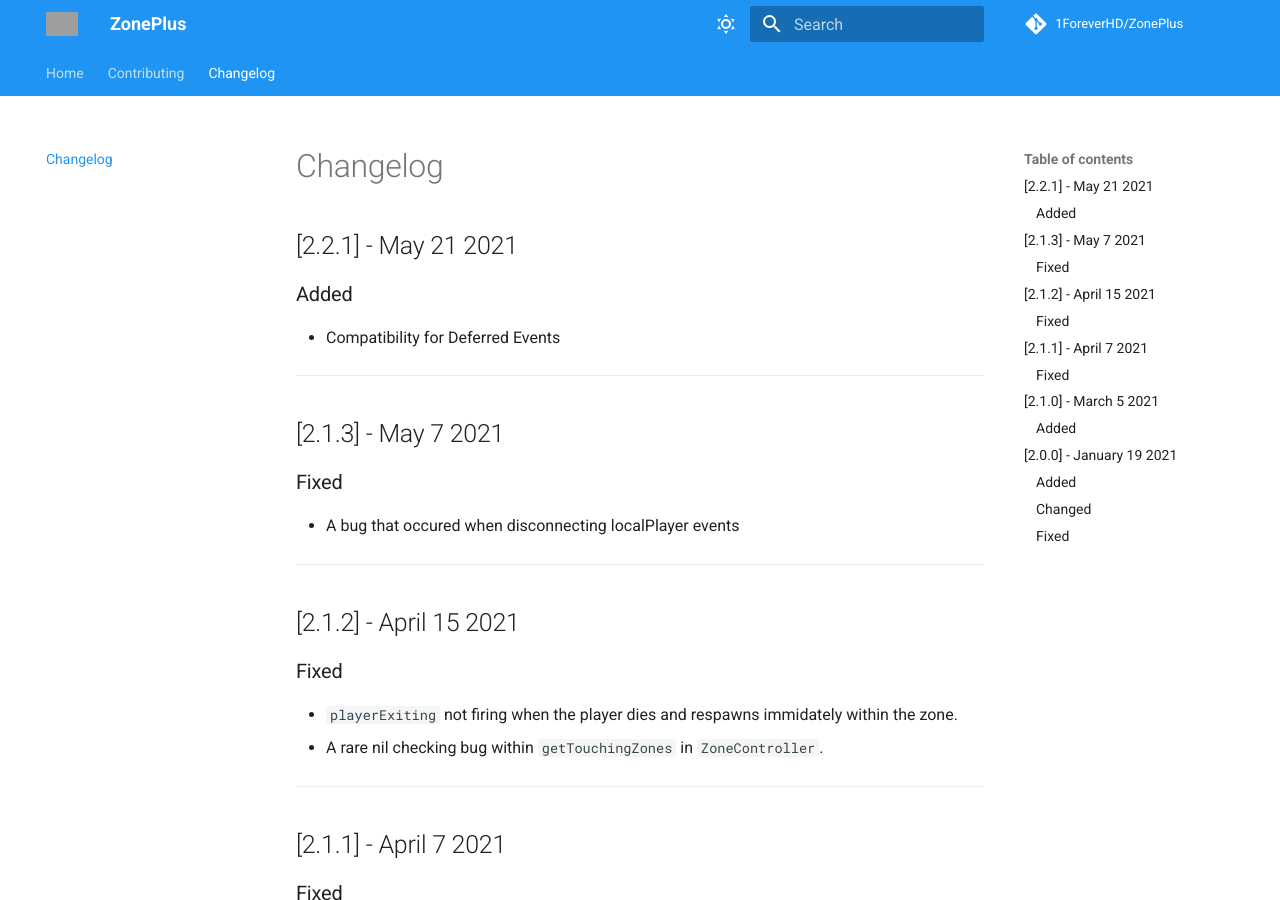
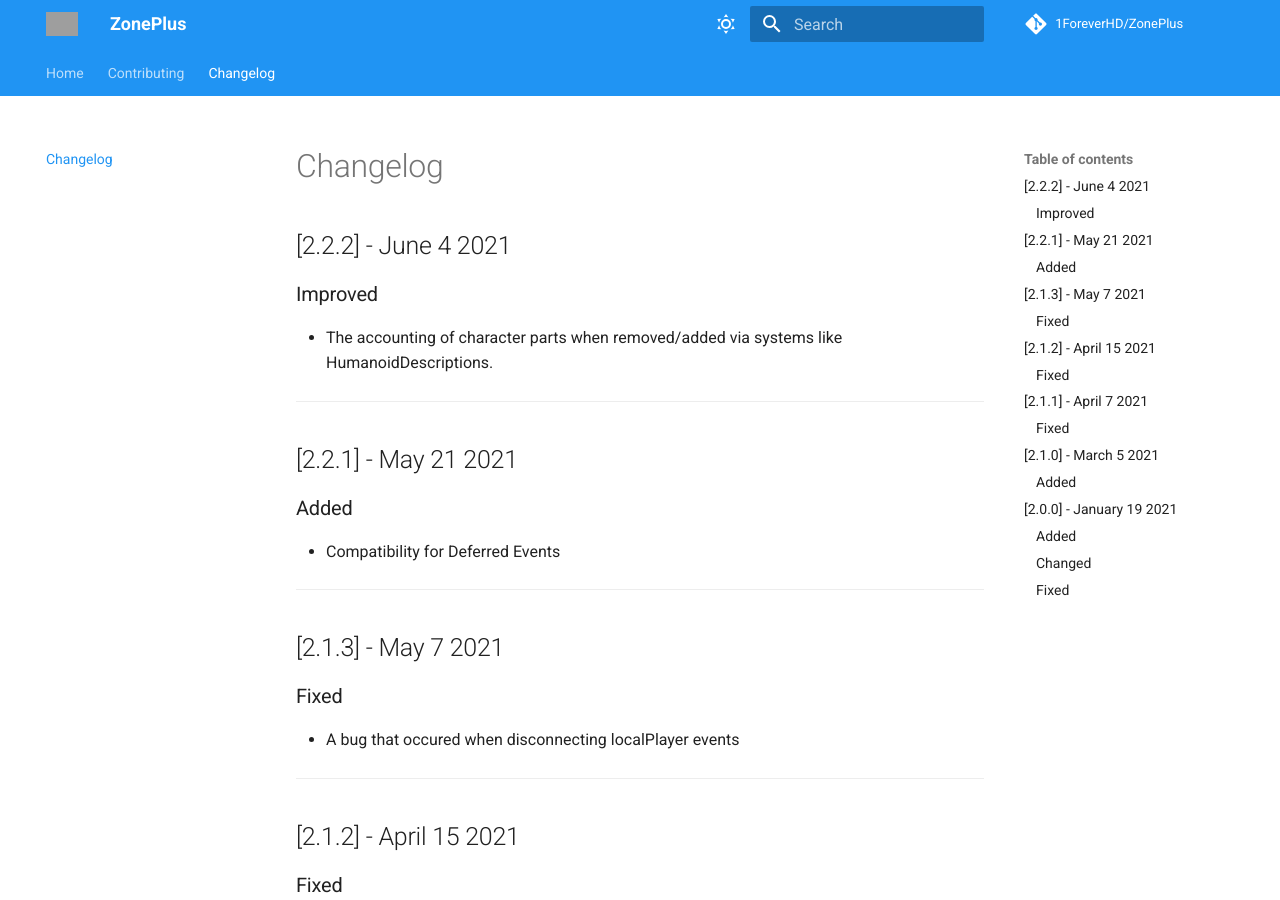
Before and after one commit to 1ForeverHD/ZonePlus, an MkDocs documentation site: the page built from docs/changelog.md, in a window 1280 px wide and 900 px high. Built offline with MkDocs 1.6.1 and Material for MkDocs 9.7.7, drawn with Linux system fonts in a browser that asks for light colours; comment, search, counter and statistics services are not loaded; grey boxes are pictures that could not be loaded.

Commit message:
Improved character part checking

```diff
--- a/docs/changelog.md
+++ b/docs/changelog.md
@@ -1,3 +1,10 @@
+## [2.2.2] - June 4 2021
+### Improved
+- The accounting of character parts when removed/added via systems like HumanoidDescriptions.
+
+
+
+--------
 ## [2.2.1] - May 21 2021
 ### Added
 - Compatibility for Deferred Events
```
Also changed, not shown: 2 other files.
